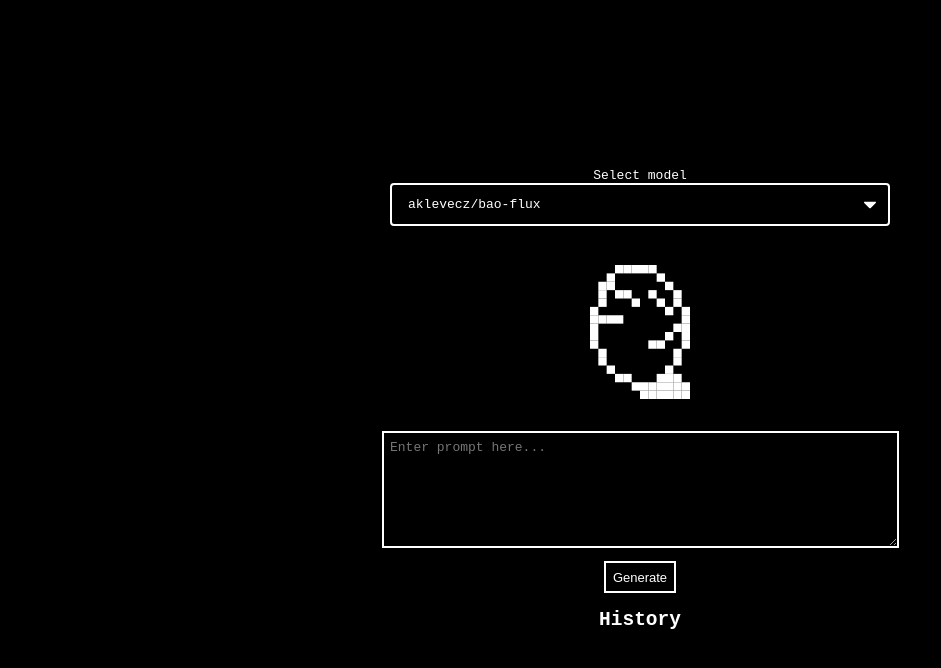
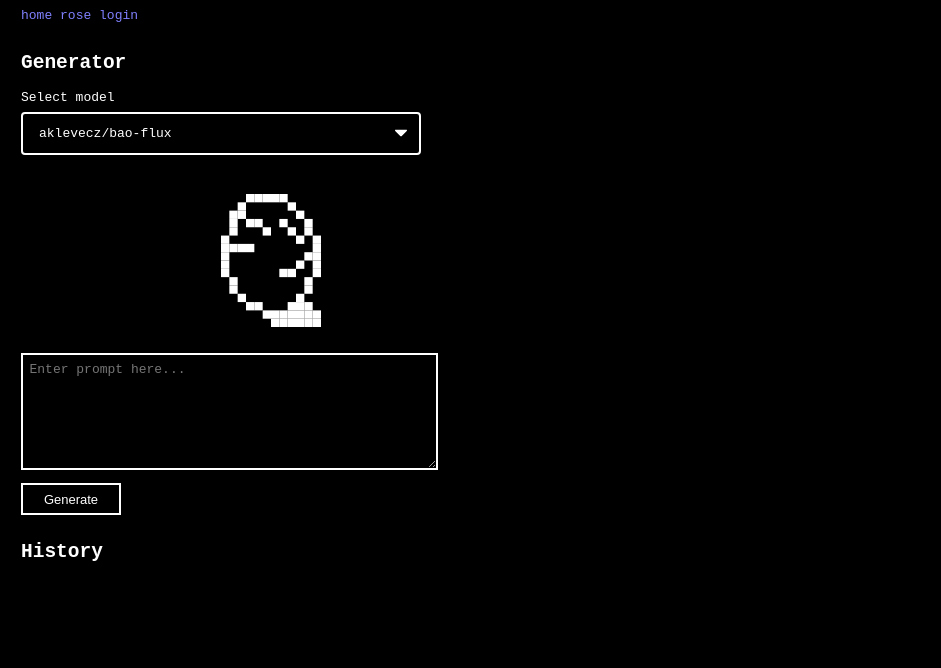
Before and after one commit to aklevecz/replicate-generator, a SvelteKit app: page / in a window 1280 px wide. Shown: the top 668 px of the page, without its empty margins (0-941 px from the left). Built offline with nearby package versions, Linux system fonts and the light colour scheme.

Commit message:
fix gen and some styling

```diff
--- /dev/null
+++ b/src/app.css
@@ -0,0 +1,3 @@
+:root {
+    --accent-color: #8080ff;
+}
--- a/src/lib/history.svelte
+++ b/src/lib/history.svelte
@@ -14,11 +14,11 @@
   }
 </script>
 
-<h2>History</h2>
+<h2 style="margin-top:2rem;">History</h2>
 <div class:hide={!previewImgSrc} class="preview">
     <img onclick={() => previewImgSrc = ""} src={previewImgSrc} alt="history preview" />
 </div>
-<div class="history-container">
+<div class="history-item-container">
   {#each history.state as item, index}
     <div class="history-item">
       <img onerror={removeErrorImg} onclick={() => showPreview(item)} src={item} alt="Generated" style="width:50px;height:50px;" />
@@ -27,7 +27,7 @@
 </div>
 
 <style>
-  .history-container {
+  .history-item-container {
     display: flex;
     flex-wrap: wrap;
     justify-content: center;
@@ -35,7 +35,9 @@
   }
 
   .preview {
-    position: absolute;
+    top:25%;
+    left:0;
+    position: fixed;
     width:100%;
     height:auto;
     /* background-color: red; */
--- a/src/routes/+layout.svelte
+++ b/src/routes/+layout.svelte
@@ -1,7 +1,13 @@
 <script>
+    import "../app.css";
     import "../animations.css";
     let {children} = $props()
 </script>
+<nav>
+  <a href="/">home</a>
+  <a href="/rose">rose</a>
+  <a href="/login">login</a>
+</nav>
 {@render children()}
 <style>
   :global(html, body) {
@@ -16,4 +22,18 @@
     border: 2px solid white;
     color: white;
   }
+  :global(input) {
+    padding: 0.5rem;
+    font-size: 1rem;
+    background: none;
+    border: 2px solid white;
+    color: white;
+  }
+  nav {
+    padding-left:1rem;
+  }
+  a {
+    color: var(--accent-color);
+    text-decoration: none;
+  }
 </style>
--- a/src/routes/+page.svelte
+++ b/src/routes/+page.svelte
@@ -29,14 +29,14 @@
     history.init();
   });
 </script>
-
 <div class="container">
+  <h2>Generator</h2>
   <!-- <h1>{model}</h1> -->
-  <div>Select model</div>
+  <div style="margin-bottom:.5rem;">Select model</div>
   <ModelSelector bind:model />
   {#if generatedImg}
-    <img class="generated-img" src={generatedImg} alt="Generated" />{/if}
-  {#if !generatedImg}<img class="egg" class:pulse={generate.state.generating} src="/egg.svg" alt="egg" />{/if}
+    <img class="generated_img" src={generatedImg} alt="Generated" />{/if}
+  {#if !generatedImg}<img class="egg_img" class:pulse={generate.state.generating} src="/egg.svg" alt="egg" />{/if}
   {#if generate.state.generating}<div>
       {generate.state.percentage === 0 ? "starting..." : generate.state.percentage}
     </div>
@@ -50,7 +50,7 @@
     onkeydown={(e) => e.key === "Enter" && handleClick()}
     disabled={generate.state.generating}>{text}</textarea
   >
-  <button class:fade-pulse={generate.state.generating} disabled={generate.state.generating} onclick={handleClick}
+  <button style="width:100px;" class:fade-pulse={generate.state.generating} disabled={generate.state.generating} onclick={handleClick}
     >{generate.state.generating ? "Generating..." : "Generate"}</button
   >
   <History />
@@ -60,9 +60,12 @@
   .container {
     display: flex;
     flex-direction: column;
-    align-items: center;
-    justify-content: center;
+    /* align-items: center; */
+    max-width: 500px;
     min-height: 100vh;
+    /* width: 80%; */
+    /* margin:auto; */
+    padding:1rem 1rem;
   }
 
   textarea {
@@ -77,15 +80,13 @@
     color: white;
   }
 
-  .generated-img {
+  .generated_img {
     max-width: 100%;
     max-width: 500px;
-    max-height: 300px;
     margin-bottom: 1rem;
   }
-  .egg {
+  .egg_img {
     width: 100px;
-    margin: 1rem;
-    margin-bottom: 2.5rem;
+    margin: 1rem auto 2rem;
   }
 </style>
--- a/src/routes/rose/+page.svelte
+++ b/src/routes/rose/+page.svelte
@@ -10,6 +10,9 @@
     updateMaterialWithGenerated
   } from "$lib/api/three";
   import { onDestroy } from "svelte";
+  import configurations from "$lib/configurations";
+
+  let model = $state(configurations["aklevecz/bao-flux"].model);
 
   /** @type {null | HTMLElement}*/
   let container = $state(null);
@@ -32,7 +35,7 @@
   async function generatePattern() {
     generate.reset();
     try {
-      let data = await generate.createGeneration("a beautiful rose pattern");
+      let data = await generate.createGeneration("a beautiful oil painting by Georgia O'Keeffe", model);
       if (!data?.id) {
         throw new Error("id is missing");
       }
```
Also changed, not shown: src/routes/login/+page.svelte (+4 -9 lines).
